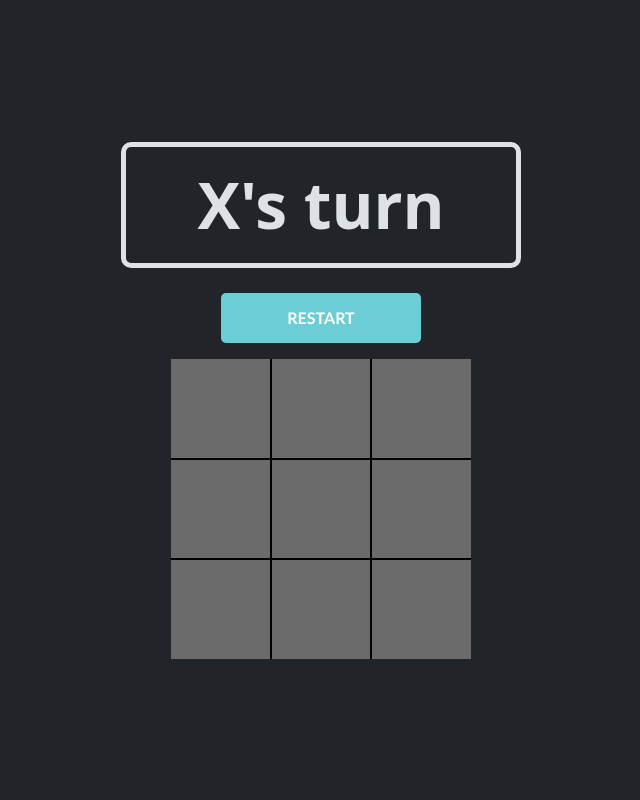
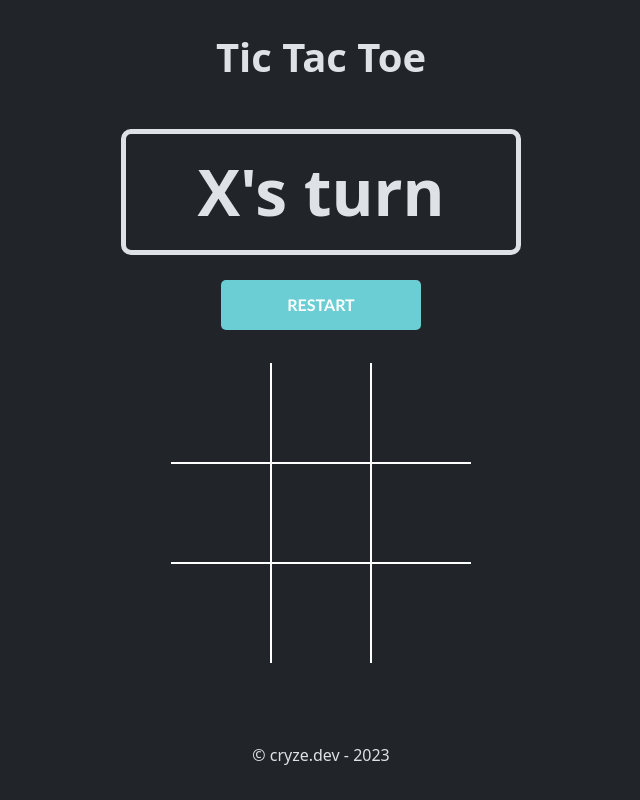
Before and after one commit to NotCryze/TicTacToe, a React (Vite) app: page / in a window 1280 px wide. Shown: the whole page, without its empty margins (319-959 px from the left). Built offline with nearby package versions, Linux system fonts and the light colour scheme.

Commit message:
Improved visuals

```diff
--- a/src/components/Board.jsx
+++ b/src/components/Board.jsx
@@ -34,26 +34,30 @@ export default function Board() {
     }
 
     return (
+        <div className='game'>
+            <h1 className='text-center fw-bold mb-3'>Tic Tac Toe</h1>
+            <div className='d-flex flex-column align-items-center'>
+                <div className='status'>{status}</div>
+                <button className={`restart-button ${winner || squares.every(square => square != null) ? 'pulse-info' : ""}`} onClick={handleRestart}>RESTART</button>
+            </div>
             <div className='board'>
-            <div className='status'>{status}</div>
-            <div className='mb-3'><button className={`restart-button ${winner || squares.every(square => square != null) ? 'pulse-info' : ""}`} onClick={handleRestart}>RESTART</button></div>
                 <div className='row'>
                     <Square value={squares[0]} onSquareClick={() => handleClick(0)} nr="1" />
                     <Square value={squares[1]} onSquareClick={() => handleClick(1)} nr="2" />
                     <Square value={squares[2]} onSquareClick={() => handleClick(2)} nr="3" />
                 </div>
-
                 <div className='row'>
                     <Square value={squares[3]} onSquareClick={() => handleClick(3)} nr="4" />
                     <Square value={squares[4]} onSquareClick={() => handleClick(4)} nr="5" />
                     <Square value={squares[5]} onSquareClick={() => handleClick(5)} nr="6" />
                 </div>
-
-            <div className='row'>
+                <div className='row mb-5'>
                     <Square value={squares[6]} onSquareClick={() => handleClick(6)} nr="7" />
                     <Square value={squares[7]} onSquareClick={() => handleClick(7)} nr="8" />
                     <Square value={squares[8]} onSquareClick={() => handleClick(8)} nr="9" />
                 </div>
+            </div>
+            <div className='footer'>&copy; cryze.dev - 2023</div>
         </div>
     )
 }
--- a/src/styles.css
+++ b/src/styles.css
@@ -1,9 +1,18 @@
 .square {
     height: 100px;
     width: 100px;
-    border: 1px solid black;
+    border: 1px solid white;
+    background-color: transparent;
     font-size: 3rem;
     font-weight: bold;
+}
+
+.game {
+    display: flex;
+    flex-flow: column wrap;
+    justify-content: space-evenly;
+    align-items: center;
+    height: 100vh;
 }
 
 .board{
@@ -11,46 +20,45 @@
     flex-flow: column wrap;
     justify-content: center;
     align-items: center;
-    height: 100vh;
 }
 
-.square-1{
+.square-1 {
     border-top: none;
     border-left: none;
 }
 
-.square-2{
+.square-2 {
     border-top: none;
 }
 
-.square-3{
+.square-3 {
     border-top: none;
     border-right: none;
 }
 
-.square-4{
+.square-4 {
     border-left: none;
 }
 
-.square-6{
+.square-6 {
     border-right: none;
 }
 
-.square-7{
+.square-7 {
     border-bottom: none;
     border-left: none;
 }
 
-.square-8{
+.square-8 {
     border-bottom: none;
 }
 
-.square-9{
+.square-9 {
     border-bottom: none;
     border-right: none;
 }
 
-.status{
+.status {
     margin-bottom: 25px;
     font-size: 4em;
     font-weight: bold;
@@ -61,22 +69,27 @@
     border-radius: 10px;
 }
 
-.player-1{
+.player-1 {
     background-color: #3498db;
-    color:white;
+    color: white;
 }
 
-.player-2{
+.player-2 {
     background-color: #e74c3c;
-    color:white;
+    color: white;
 }
 
-.restart-button{
+.restart-button {
     background-color: rgba(125, 249, 255, .8);
     border: none;
     border-radius: 5px;
     width: 200px;
-    height:50px;
+    height: 50px;
     font-family: 'Trebuchet MS', 'Lucida Sans Unicode', 'Lucida Grande', 'Lucida Sans', Arial, sans-serif;
     font-weight: bold;
 }
+
+.footer{
+    justify-content: flex-end;
+    align-items: flex-end;
+}
```
Also changed, not shown: src/assets/components/Board.jsx (deleted). Lines whose indentation alone changed are shown as unchanged.
